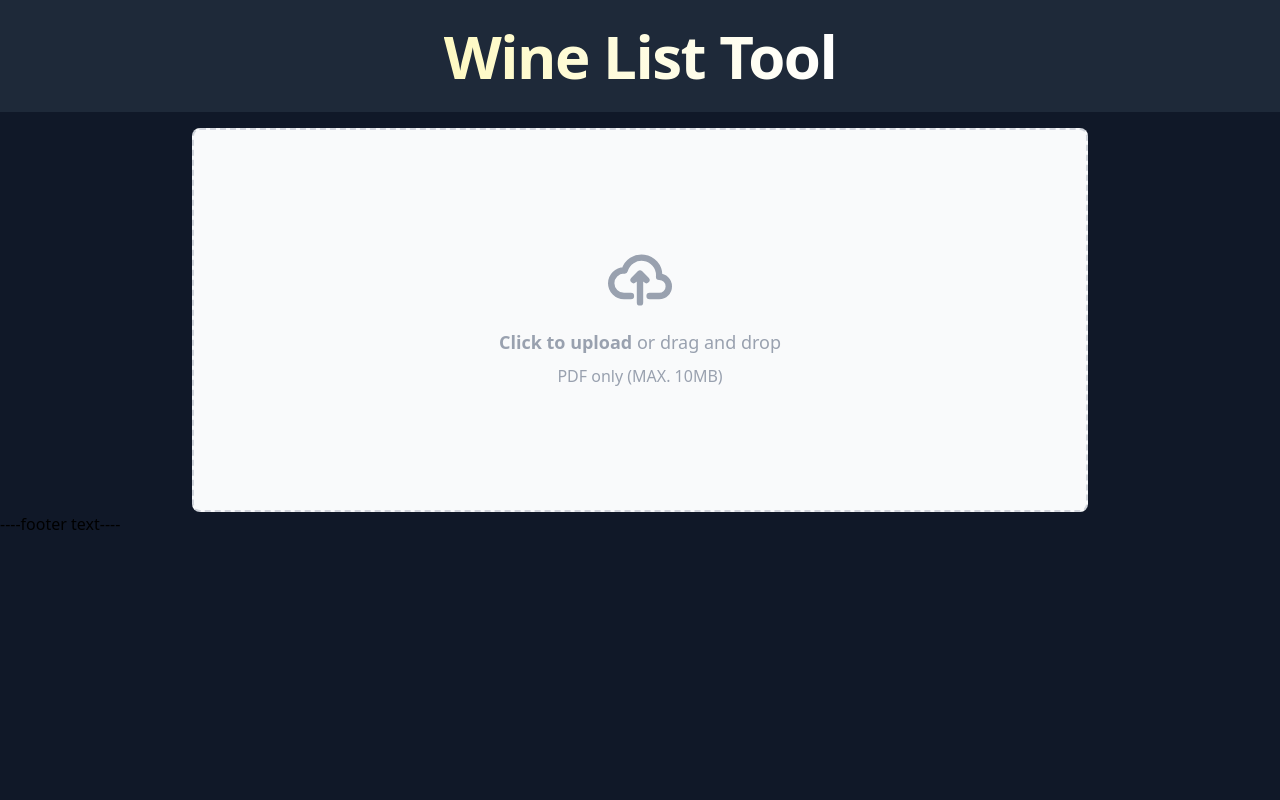
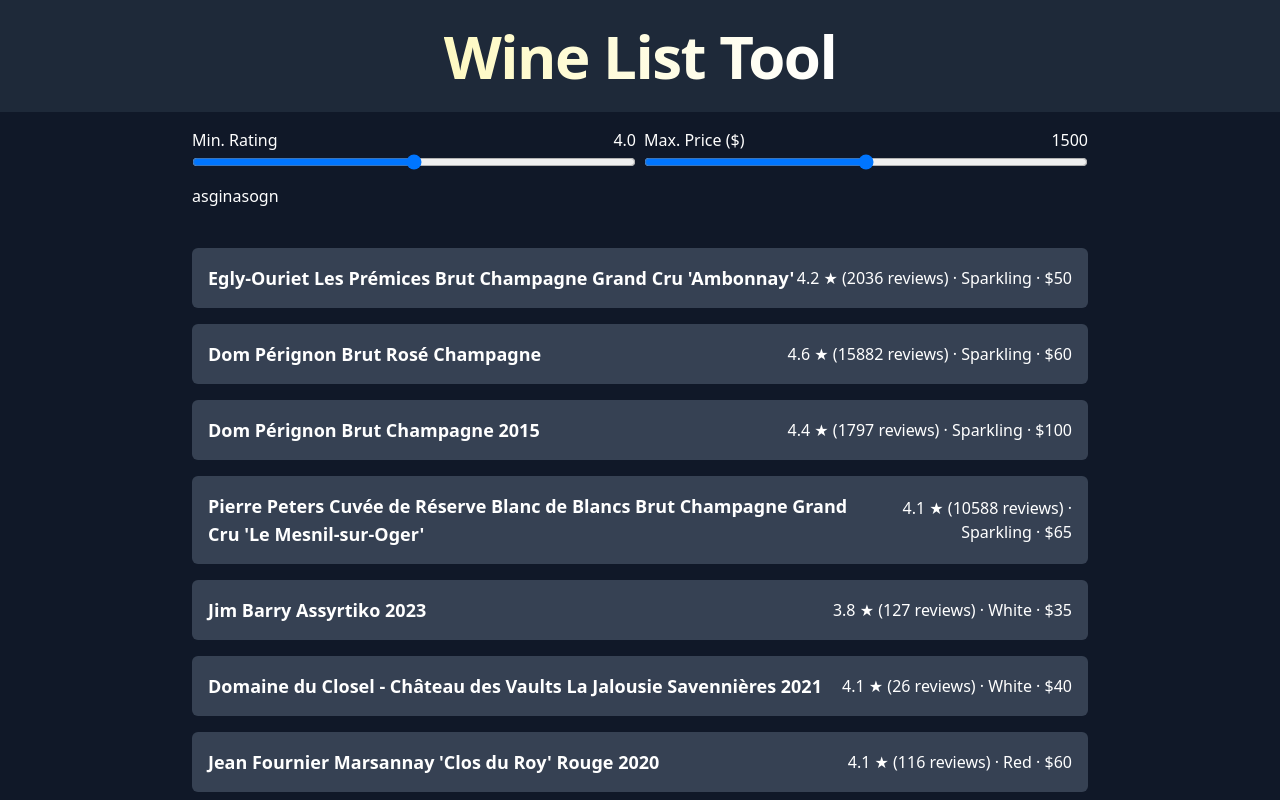
Before and after one commit to haoren-zhou/wine-list-tool, a React (Vite) app in the folder frontend/: page / in a window 1280 px wide. Shown: the top 800 px of the page. Built offline with nearby package versions, Linux system fonts and the light colour scheme.

Commit message:
Move FilterableWineList to FilterableWineList.jsx and add sliders for price and rating filters

```diff
--- a/frontend/src/App.jsx
+++ b/frontend/src/App.jsx
@@ -1,8 +1,9 @@
 import { useState } from 'react';
 // import './App.css';
 import PDFFormSection from './FormPage';
+import FilterableWineList from './FilterableWineList';
 import LoadingSVG from './LoadingSVG';
-import { Routes, Route, Link } from 'react-router-dom';
+// import { Routes, Route, Link } from 'react-router-dom';
 
 export const FileStatus = Object.freeze({
   IDLE: 'IDLE', // File not uploaded yet (initial state)
@@ -12,7 +13,7 @@
 });
 
 function App() {
-  const [fileStatus, setFileStatus] = useState(FileStatus.IDLE);
+  const [fileStatus, setFileStatus] = useState(FileStatus.SUCCESS);
   const [wineList, setWineList] = useState([]);
   const renderContent = () => {
     switch (fileStatus) {
@@ -43,9 +44,6 @@
         <h1 className='text-4xl font-extrabold leading-none tracking-tight text-gray-900 md:text-5xl lg:text-6xl text-transparent bg-clip-text bg-gradient-to-r to-white from-yellow-100'>Wine List Tool</h1>
       </header>
       <main className="w-9/10 md:w-4/5 xl:w-7/10 mt-4 place-self-center">
-        {/* <Routes>
-          <Route path="/" element={<b>test test</b>} />
-        </Routes> */}
         {renderContent()}
       </main>
       <footer>
@@ -55,61 +53,6 @@
   );
 }
 
-function Filters () {
-  // TODO: implement filters
-  // 1. select by wine type
-  // 2. Filter by rating (minimum rating)
-  // 3. Filter by price (maximum price)
-  // 4. Filter by format (750ml, 150ml, etc.)
-  // 5. Sort by (rating, price)
-  return (
-    <form>
-      <button>placeholder</button>
-    </form>
-  );
-}
-
-function WineList({ winelist }) {
-  const [activeIndex, setActiveIndex] = useState(-1); // -1 if no card is open
-  return (
-    <div className='space-y-4'>
-      {winelist.map((wine, index) => {
-        return (
-          <WineCard
-            wine={wine}
-            isActive={activeIndex === index}
-            onToggle={() => setActiveIndex(activeIndex === index? -1 : index)}
-            key={index}
-          />
-        );
-      })}
-    </div>
-  );
-}
-
-function WineCard({ wine, isActive, onToggle }) {
-  return (
-    <>
-      <details open={isActive} className='rounded-md marker:content-none'>
-        <summary className='p-4 bg-gray-700 cursor-pointer' onClick={(e) => {
-          e.preventDefault();
-          onToggle();
-        }}>
-          <div className='flex items-center justify-between text-white'>
-            <div className='font-semibold text-sm md:text-base xl:text-lg 2xl:text-xl'>{wine.vivino_match}</div>
-            <div className='font-medium text-right text-xs md:text-sm xl:text-base 2xl:text-lg'>{wine.rating_average} &#9733; ({wine.rating_count} reviews) &middot; {wine.type_name} &middot; ${wine.price}</div>
-          </div>
-        </summary>
-        <div className='p-4 bg-gray-600 text-gray-200 text-xs md:text-sm xl:text-base 2xl:text-lg'>
-          <p><strong>Name on Wine List:</strong> {wine.wine_name} {wine.vintage}</p>
-          <p><strong>Style:</strong> {wine.style_name}</p>
-          <p><strong>Grapes:</strong> {wine.grapes_name}</p>
-          <p><strong>Volume:</strong> {wine.volume}</p>
-        </div>
-      </details>
-    </>
-  );
-}
 
 const WINELIST = [
   {'wine_name': 'Champagne Egly-Ouriet, Les Premices, Extra Brut', 'vivino_match': "Egly-Ouriet Les Prémices Brut Champagne Grand Cru 'Ambonnay'", 'rating_average': 4.2, 'rating_count': 2036, 'type_id': 3, 'style_id': 50, 'grapes': [5], 'vintage': 'N.V.', 'price': 50, 'volume': 150, 'type_name': 'Sparkling', 'style_name': 'French Champagne', 'grapes_name': 'Chardonnay'},
@@ -124,15 +67,5 @@
   {'wine_name': 'Querciabella, Chianti Classico', 'vivino_match': 'Querciabella Chianti Classico 1998', 'rating_average': 4.2, 'rating_count': 98, 'type_id': 1, 'style_id': 887, 'grapes': [16], 'vintage': 1998, 'price': 60, 'volume': 150, 'type_name': 'Red', 'style_name': 'Italian Chianti Classico Red', 'grapes_name': 'Sangiovese'}
 ];
 
-function FilterableWineList ({ winelist }) {
-  return (
-    <div>
-      <Filters />
-      <WineList winelist={winelist}/>
-    </div>
-  )
-};
-
-
 
 export default App;
--- /dev/null
+++ b/frontend/src/FilterableWineList.jsx
@@ -0,0 +1,80 @@
+import React, { useState } from 'react';
+
+function Filters () {
+    // TODO: implement filters
+    // 1. Filter by rating (minimum rating) -> useState (min_rating float) ratingThreshold
+    // 2. Filter by price (maximum price) -> useState (max_price int) priceThreshold
+    // 3. select by wine type -> useState (All, ...types) typeFilter
+    // 4. Filter by format (750ml, 150ml, etc.) -> useState (All, ...formats) formatFilter
+    // 5. Sort by (rating, price) sortBy -> priceAsc, priceDesc, ratingAsc, ratingDesc
+    const [minRating, setMinRating] = useState(4.0);
+    const [maxPrice, setMaxPrice] = useState(1500);
+    return (
+      <div className='text-white width-full mb-4 grid grid-rows-2 grid-cols-12 gap-2'>
+        <div className='col-span-full md:col-span-6'>
+            <label htmlFor='ratingThreshold'>Min. Rating</label>
+            <span className='float-right'>{Number(minRating).toFixed(1)}</span>
+            <input type="range" min="3.0" max="5.0" defaultValue="4.0" step="0.1" id='ratingThreshold' className='w-full' onInput={(e) => {setMinRating(e.target.value)}} />
+        </div>
+        <div className='col-span-full md:col-span-6'>
+            <label htmlFor='priceThreshold'>Max. Price ($)</label>
+            <span className='float-right'>{maxPrice == 999999 ? "-" : maxPrice}</span>
+            <input type="range" min="0" max="3005" defaultValue="1500" step="5" id='priceThreshold' className='w-full' onInput={(e) => {e.target.value == 3005 ? setMaxPrice(999999) : setMaxPrice(e.target.value)}} />
+        </div>
+        <div>asginasogn</div>
+      </div>
+    );
+  }
+
+  function WineList({ winelist }) {
+    const [activeIndex, setActiveIndex] = useState(-1); // -1 if no card is open
+    return (
+      <div className='space-y-4'>
+        {winelist.map((wine, index) => {
+          return (
+            <WineCard
+              wine={wine}
+              isActive={activeIndex === index}
+              onToggle={() => setActiveIndex(activeIndex === index? -1 : index)}
+              key={index}
+            />
+          );
+        })}
+      </div>
+    );
+  }
+
+  function WineCard({ wine, isActive, onToggle }) {
+    return (
+      <>
+        <details open={isActive} className='rounded-md marker:content-none'>
+          <summary className='p-4 bg-gray-700 cursor-pointer' onClick={(e) => {
+            e.preventDefault();
+            onToggle();
+          }}>
+            <div className='flex items-center justify-between text-white'>
+              <div className='font-semibold text-sm md:text-base xl:text-lg 2xl:text-xl'>{wine.vivino_match}</div>
+              <div className='font-medium text-right text-xs md:text-sm xl:text-base 2xl:text-lg'>{wine.rating_average} &#9733; ({wine.rating_count} reviews) &middot; {wine.type_name} &middot; ${wine.price}</div>
+            </div>
+          </summary>
+          <div className='p-4 bg-gray-600 text-gray-200 text-xs md:text-sm xl:text-base 2xl:text-lg'>
+            <p><strong>Name on Wine List:</strong> {wine.wine_name} {wine.vintage}</p>
+            <p><strong>Style:</strong> {wine.style_name}</p>
+            <p><strong>Grapes:</strong> {wine.grapes_name}</p>
+            <p><strong>Volume:</strong> {wine.volume}</p>
+          </div>
+        </details>
+      </>
+    );
+  }
+
+  function FilterableWineList ({ winelist }) {
+    return (
+      <div>
+        <Filters />
+        <WineList winelist={winelist}/>
+      </div>
+    )
+  };
+
+  export default FilterableWineList;
--- a/frontend/src/FormPage.jsx
+++ b/frontend/src/FormPage.jsx
@@ -1,4 +1,4 @@
-import React, { useState } from 'react';
+import React from 'react';
 import { FileStatus } from './App';
 
 function PDFFormSection({setFileStatus, setWineList}) {
```
Also changed, not shown: 1 other file (tests, documents, lock files or other folders).
